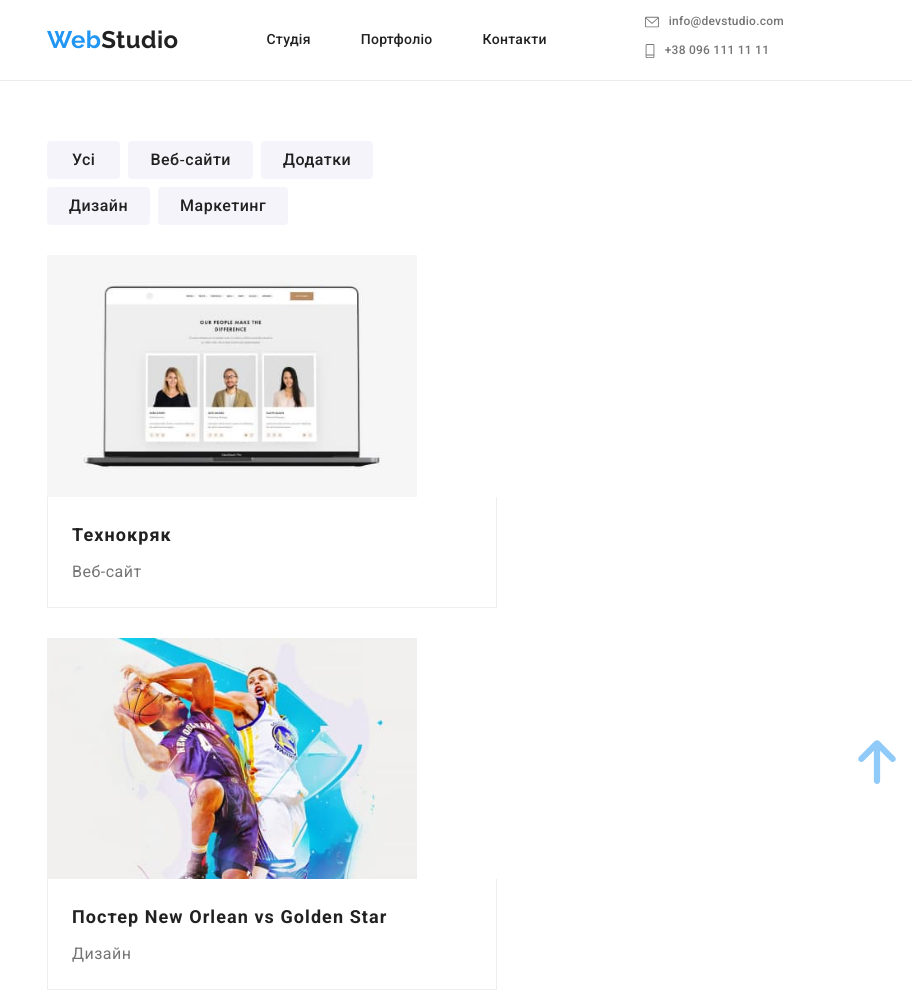
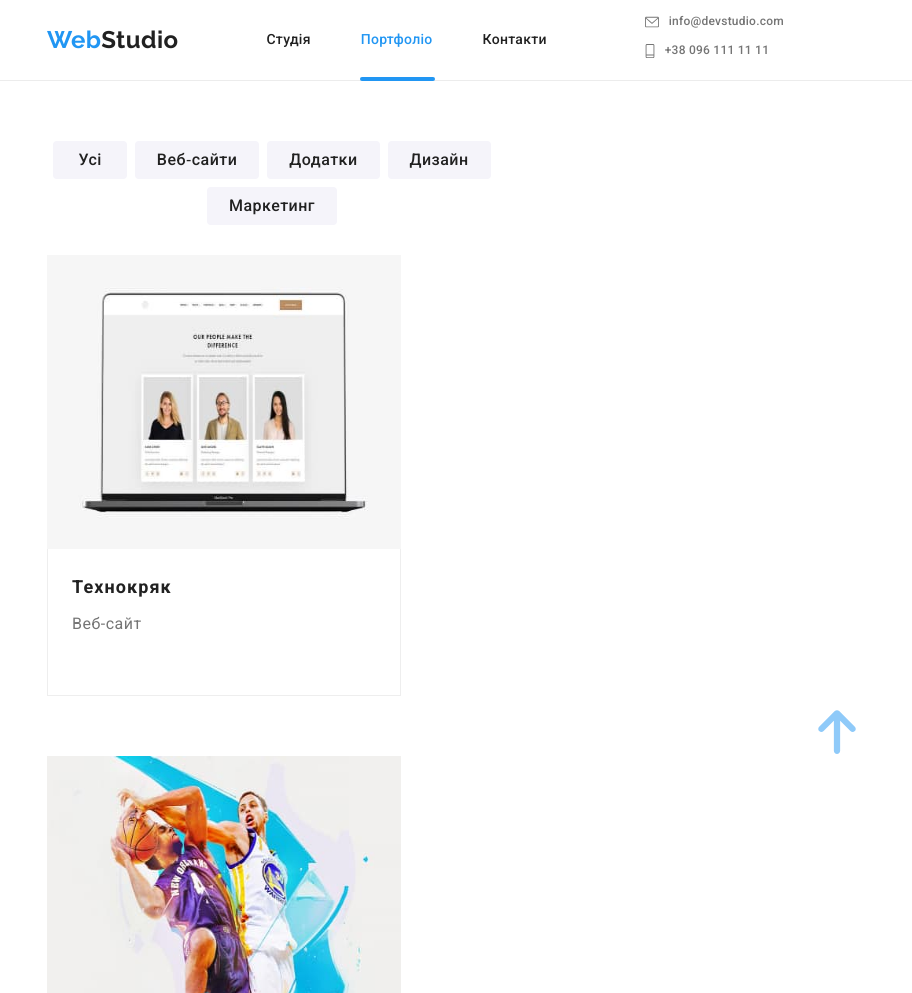
Before and after one commit to Linsted/WebStudio-project-HTML-CSS-adaptive-page-design, a plain HTML site: page portfolio.html in a window 1280 px wide. Shown: the top 993 px of the page, without its empty margins (368-1280 px from the left). Drawn offline with nearby package versions, Linux system fonts and the light colour scheme.

Commit message:
portfolio

```diff
--- a/portfolio.html
+++ b/portfolio.html
@@ -100,14 +100,14 @@
 					<li class="section-portfolio__item">
 						<a class="section-portfolio__link" href="">
 							<div class="section-portfolio__description">
-							<img
+							<img class="section-portfolio__image"
 								srcset="./images/portfolio/img1-450px.jpg 450w, ./images/portfolio/img1-900px.jpg 900w"
 								sizes="(min-width: 1200px) 370px, (min-width: 768px) 354px, 100vw"
 								src="./images/portfolio/img1-450px.jpg"
 								alt="ноутбук з картками працівників"/>
 							<p class="section-portfolio__img-description">Ресурс пропонує комплексні пропозиції з різним рівнем функціоналу та сервісів. Все це дозволить відвідувачу отримати вичерпні відомості про компанію чи приватну особу.</p>
 							</div>
-							<div class="section-portfolio__border">
+							<div class="section-portfolio__border section-portfolio__border--padding">
 							<h2 class="section-portfolio__title">Технокряк</h2>
 							<p class="section-portfolio__text">Веб-сайт</p>
 							</div>
@@ -116,7 +116,7 @@
 					<li class="section-portfolio__item">
 						<a class="section-portfolio__link" href="">
 							<div class="section-portfolio__description">
-							<img
+							<img class="section-portfolio__image"
 								srcset="./images/portfolio/img2-450px.jpg 450w, ./images/portfolio/img2-900px.jpg 900w"
 								sizes="(min-width: 1200px) 370px, (min-width: 768px) 354px, 100vw"
 								src="./images/portfolio/img2-450px.jpg"
@@ -132,7 +132,7 @@
 					<li class="section-portfolio__item">
 						<a class="section-portfolio__link" href="">
 							<div class="section-portfolio__description">
-							<img
+							<img class="section-portfolio__image"
 								srcset="./images/portfolio/img3-450px.jpg 450w, ./images/portfolio/img3-900px.jpg 900w"
 								sizes="(min-width: 1200px) 370px, (min-width: 768px) 354px, 100vw"
 								src="./images/portfolio/img3-450px.jpg"
@@ -301,7 +301,7 @@
 				</ul>
 			 </div>
 
-			 <div role="group">
+			 <div role="group" class="container-sign">
 				<p class="container-join__title">Підпишіться на розсилку</p>
 				<form class="form-sign" >
 				<label class="form-sign__label">
--- a/sass/components/_footer.scss
+++ b/sass/components/_footer.scss
@@ -3,9 +3,19 @@
     padding-top: 60px;
     padding-bottom: 60px;
     background-color: #2F303A;
+    @media (min-width: 768px) {
+        display: flex;
+        flex-wrap: wrap;
+        padding-left: 76px;
+        padding-right: 89px;
+        align-items: baseline;
+    }
 }
 .footer-address {
     margin-bottom: 60px;
+    @media (min-width: 768px) {
+        margin-right: 165px;
+    }
 }
 .footer-logo {
     display: flex;
@@ -65,6 +75,10 @@
         text-transform: uppercase;
 
         color: #FFFFFF;
+        // @media (min-width: 768px) {
+        //     display: flex;
+        //     justify-content: center;
+        // }
 }
 
 .container-join__list {
@@ -88,6 +102,11 @@
 
 .container-join__icons {
     fill: #FFFFFF;
+}
+.container-sign {
+    @media (min-width: 768px) {
+        padding-left: 90px;
+    }
 }
 .form-sign__input {
     width: 100%;
@@ -113,6 +132,10 @@
             letter-spacing: 0.03em;
 
             color: rgba(255, 255, 255, 0.6);
+        }
+
+        @media (min-width:768px) {
+            width: 450px;
         }
 }
 .subscription-button-footer {
@@ -142,6 +165,5 @@
     }
 .subscription-icon {
     margin-left: 12px;
-    // align-self: baseline;
-
+    // align-self: baseline;}
 }
--- a/sass/components/_header.scss
+++ b/sass/components/_header.scss
@@ -104,6 +104,19 @@
                 border-radius: 2px;
     }
 }
+.main-nav__link--current {
+    color: var(--brand-color);
+    &::after {
+        content: '';
+        position: absolute;
+        bottom: -1px;
+        right: -2px;
+        width: 75px;
+        height: 4px;
+        background: #2196F3;
+            border-radius: 2px;
+    }
+}
 .nav-contacts {
 
     @media (max-width: 767px) {
--- a/sass/components/_modalWindow.scss
+++ b/sass/components/_modalWindow.scss
@@ -7,6 +7,10 @@
     bottom: 0;
     right: 0;
     padding: 60px 15px;
+        @media (min-width: 768px) {
+            padding: 208px 159px;
+        }
+
     background-color: rgba(0, 0, 0, 0.2);
 
     transform: scale(1);
--- a/sass/components/_upButton.scss
+++ b/sass/components/_upButton.scss
@@ -3,6 +3,10 @@
     position: fixed;
     bottom: 10px;
     right: 10px;
+    @media (min-width: 768px) {
+        bottom: 40px;
+        right: 50px;
+    }
 
 
     &:hover .up-link__icon,
--- a/sass/components/sections/_portfolio-section.scss
+++ b/sass/components/sections/_portfolio-section.scss
@@ -5,6 +5,10 @@
     flex-wrap: wrap;
     margin-bottom: 30px;
     max-width: 430px;
+    @media (min-width: 768px) {
+        max-width: 768px;
+        justify-content: center;
+    }
 }
 .section-buttons {
 
@@ -47,6 +51,13 @@
     padding-bottom: 60px;
 
 }
+.section-portfolio__cards-list {
+    @media (min-width: 768px) {
+        display: flex;
+        flex-wrap: wrap;
+        gap: 30px;
+    }
+}
 .section-portfolio__item {
     transition: box-shadow 250ms cubic-bezier(0.4, 0, 0.2, 1);
     &:hover,
@@ -68,6 +79,13 @@
     position: relative;
     overflow: hidden;
 }
+.section-portfolio__image {
+    @media (min-width: 768px) {
+        height: 294px;
+        width: 354px;
+
+    }
+}
 .section-portfolio__img-description {
     position: absolute;
     top: 0;
@@ -77,6 +95,12 @@
     @media (max-width: 415px) {
         padding: 15px;
         line-height: 1.4;
+
+    }
+    @media (min-width: 768px) {
+        padding-top: 49px;
+        padding-inline: 24px;
+        padding-bottom: 77px;
 
     }
     padding-top: 77px;
@@ -98,6 +122,12 @@
     padding: 20px 24px;
     border: 1px solid #EEEEEE;
     border-top: none;
+    @media (min-width: 768px) {
+        max-width: 354px;
+    }
+}
+.section-portfolio__border--padding {
+    padding-bottom: 56px;
 }
 .section-portfolio__title {
     margin-bottom: 4px;
```
Also changed, not shown: index.html (+1 -1 lines), css/main.css, dist/css/main.min.css, 2 other files.
